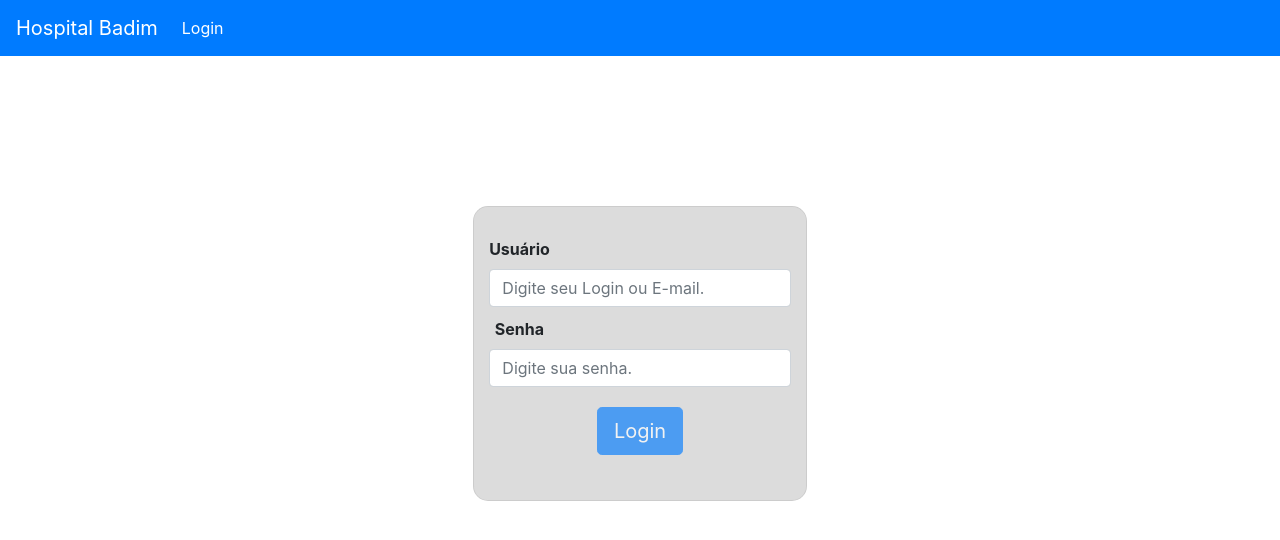
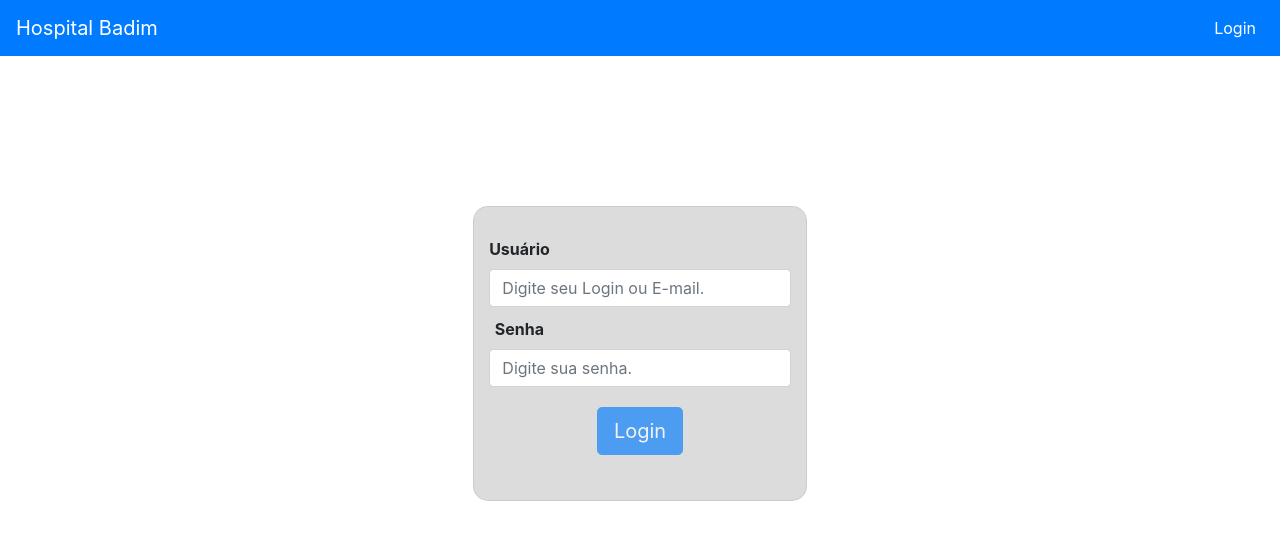
Before and after one commit to rafaelaport/formulario, an Angular app in the folder front/: page /login in a window 1280 px wide. Shown: the top 540 px of the page. Built offline with nearby package versions, Linux system fonts and the light colour scheme.

Commit message:
menu toggle funcionando

```diff
--- a/front/angular.json
+++ b/front/angular.json
@@ -80,9 +80,14 @@
             "tsConfig": "src/tsconfig.spec.json",
             "karmaConfig": "src/karma.conf.js",
             "styles": [
-              "src/styles.css"
+              "src/styles.css",
+              "./node_modules/bootstrap/dist/css/bootstrap.css"
             ],
-            "scripts": [],
+            "scripts": [
+              "./node_modules/jquery/dist/jquery.min.js",
+              "./node_modules/popper.js/dist/umd/popper.js",
+              "./node_modules/bootstrap/dist/js/bootstrap.min.js"
+            ],
             "assets": [
               "src/favicon.ico",
               "src/assets"
--- a/front/src/app/app.component.html
+++ b/front/src/app/app.component.html
@@ -1,34 +1,36 @@
-<!-- The content below is only a placeholder and can be replaced.-->
-<nav class="navbar navbar-expand-lg navbar-dark bg-primary">
-  <a routerLink="" class="navbar-brand" href="#">Hospital Badim</a>
-  <button class="navbar-toggler" type="button" data-toggle="collapse" data-target="#navbarNavDropdown"
-    aria-controls="navbarNavDropdown" aria-expanded="false" aria-label="Toggle navigation">
+<html>
+<head>
+    <link rel="stylesheet" href="https://maxcdn.bootstrapcdn.com/bootstrap/4.0.0/css/bootstrap.min.css" integrity="sha384-Gn5384xqQ1aoWXA+058RXPxPg6fy4IWvTNh0E263XmFcJlSAwiGgFAW/dAiS6JXm"
+        crossorigin="anonymous">
+</head>
+<body>
+
+<!-- Aqui fica o Nav-bar-->
+<nav class="navbar navbar-expand-sm navbar-dark bg-primary">
+  <a routerLink="" class="navbar-brand">Hospital Badim</a>
+  <!-- botão que chama os menus no toggle-->
+  <!-- tive que chamar o evento click para poder escutar e exibir os componentes do menu-->
+  <button class="navbar-toggler" type="button" data-toggle="collapse" data-target="#navbarMenu" aria-controls="navbarMenu" aria-expanded="false"
+    aria-label="Toggle navigation" (click)="toggleNavbar()">
     <span class="navbar-toggler-icon"></span>
   </button>
-
-  <div class="collapse navbar-collapse pull-right" id="navbarNavDropdown">
-    <ul class="navbar-nav">
+  <!-- O que vai ser recolhido quando em modo mobile-->
+  <div class="collapse navbar-collapse" id="navbarMenu"
+    [ngClass]="{'show': navbarOpen}">
+    <!-- inserindo os links-->
+    <ul class="navbar-nav ml-auto">
       <li *ngIf="!mostrarMenu" class="nav-item" routerLinkActive="active">
-        <a routerLink="/login" class="nav-link" href="#">Login</a>
+        <a routerLink="/login" class="nav-link">Login</a>
       </li>
       <li *ngIf="mostrarMenu" class="nav-item" routerLinkActive="active">
-        <a routerLink="/painel" class="nav-link" href="#">Painel</a>
+        <a routerLink="/painel" class="nav-link">Painel</a>
       </li>
       <li *ngIf="mostrarMenu" class="nav-item" routerLinkActive="active">
-        <a routerLink="/consulta" [queryParams]="{pagina:1}" class="nav-link" href="#">Consulta</a>
+        <a routerLink="/consulta" [queryParams]="{pagina:1}" class="nav-link">Consulta</a>
       </li>
-
-      <!--<li class="nav-item dropdown">
-        <a class="nav-link dropdown-toggle" href="#" id="navbarDropdownMenuLink" role="button" data-toggle="dropdown" aria-haspopup="true" aria-expanded="false">
-          Dropdown link
-        </a>
-        <div class="dropdown-menu" aria-labelledby="navbarDropdownMenuLink">
-          <a class="dropdown-item" href="#">Action</a>
-          <a class="dropdown-item" href="#">Another action</a>
-          <a class="dropdown-item" href="#">Something else here</a>
-        </div>
-      </li>-->
     </ul>
   </div>
 </nav>
 <router-outlet></router-outlet>
+</body>
+</html>
--- a/front/src/app/app.component.ts
+++ b/front/src/app/app.component.ts
@@ -8,18 +8,24 @@ import { AuthService } from './login/auth.service';
   styleUrls: ['./app.component.css']
 })
 export class AppComponent {
-  title = 'hospital01';
+  title = 'Hospital Badim';
 
   mostrarMenu: boolean = false;
+  navbarOpen = false;
 
-  constructor(private authService: AuthService){
+  constructor(private authService: AuthService) {
 
   }
 
-  ngOnInit(){
-    //quando a página inicial é carregada, verifica se o usuário está ou não logado para mostrar ou não os menus
+  // tslint:disable-next-line: use-life-cycle-interface
+  ngOnInit() {
+    // quando a página inicial é carregada, verifica se o usuário está ou não logado para mostrar ou não os menus
     this.authService.mostrarMenuEmitter.subscribe(
       mostrar => this.mostrarMenu = mostrar
     );
   }
+
+  toggleNavbar() {
+    this.navbarOpen = !this.navbarOpen;
+  }
 }
```
